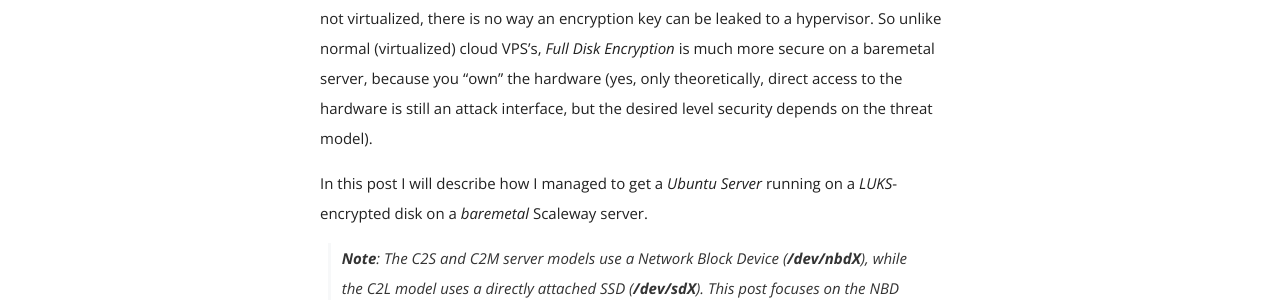
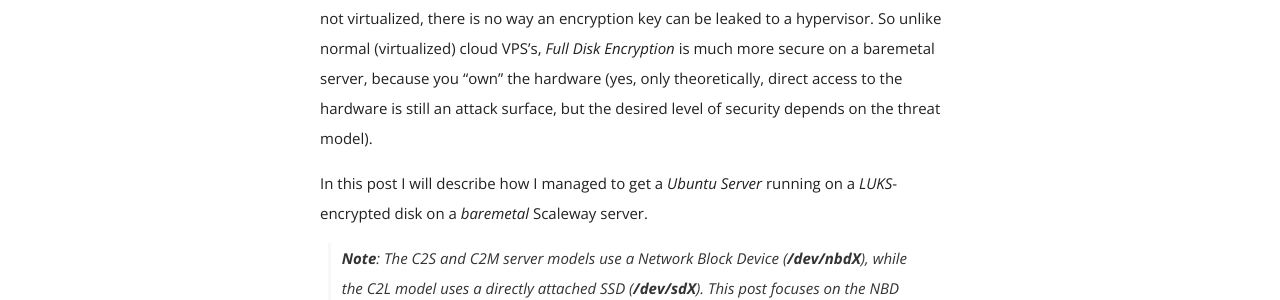
Before and after one commit to gh0st/docs.j7k6.org, a Jekyll site: the page built from _posts/2018-04-09-scaleway-baremetal-ubuntu-server-full-disk-encryption.md, in a window 1280 px wide and 900 px high. Shown: the part 364-664 px from the top of the window. Built offline with Jekyll 4.4.1, drawn with Linux system fonts in a browser that asks for light colours; nearby versions of some CDN libraries; some web fonts are replaced; comment, search, counter and statistics services are not loaded.

Commit message:
scaleway

```diff
--- a/_posts/2018-04-09-scaleway-baremetal-ubuntu-server-full-disk-encryption.md
+++ b/_posts/2018-04-09-scaleway-baremetal-ubuntu-server-full-disk-encryption.md
@@ -4,7 +4,7 @@
 tags: [scaleway,encryption,security,luks,linux,ubuntu]
 ---
 
-[**Scaleway**](https://www.scaleway.com/) offers some cheap baremetal x86 servers (*C2S*, *C2M*, *C2L*). Since this servers are not virtualized, there is no way an encryption key can be leaked to a hypervisor. So unlike normal (virtualized) cloud VPS's, *Full Disk Encryption* is much more secure on a baremetal server, because you "own" the hardware (yes, only theoretically, direct access to the hardware is still an attack interface, but the desired level security depends on the threat model).
+[**Scaleway**](https://www.scaleway.com/) offers some cheap baremetal x86 servers (*C2S*, *C2M*, *C2L*). Since this servers are not virtualized, there is no way an encryption key can be leaked to a hypervisor. So unlike normal (virtualized) cloud VPS's, *Full Disk Encryption* is much more secure on a baremetal server, because you "own" the hardware (yes, only theoretically, direct access to the hardware is still an attack surface, but the desired level of security depends on the threat model).
 
 In this post I will describe how I managed to get a *Ubuntu Server* running on a *LUKS*-encrypted disk on a *baremetal* Scaleway server.
 
```
